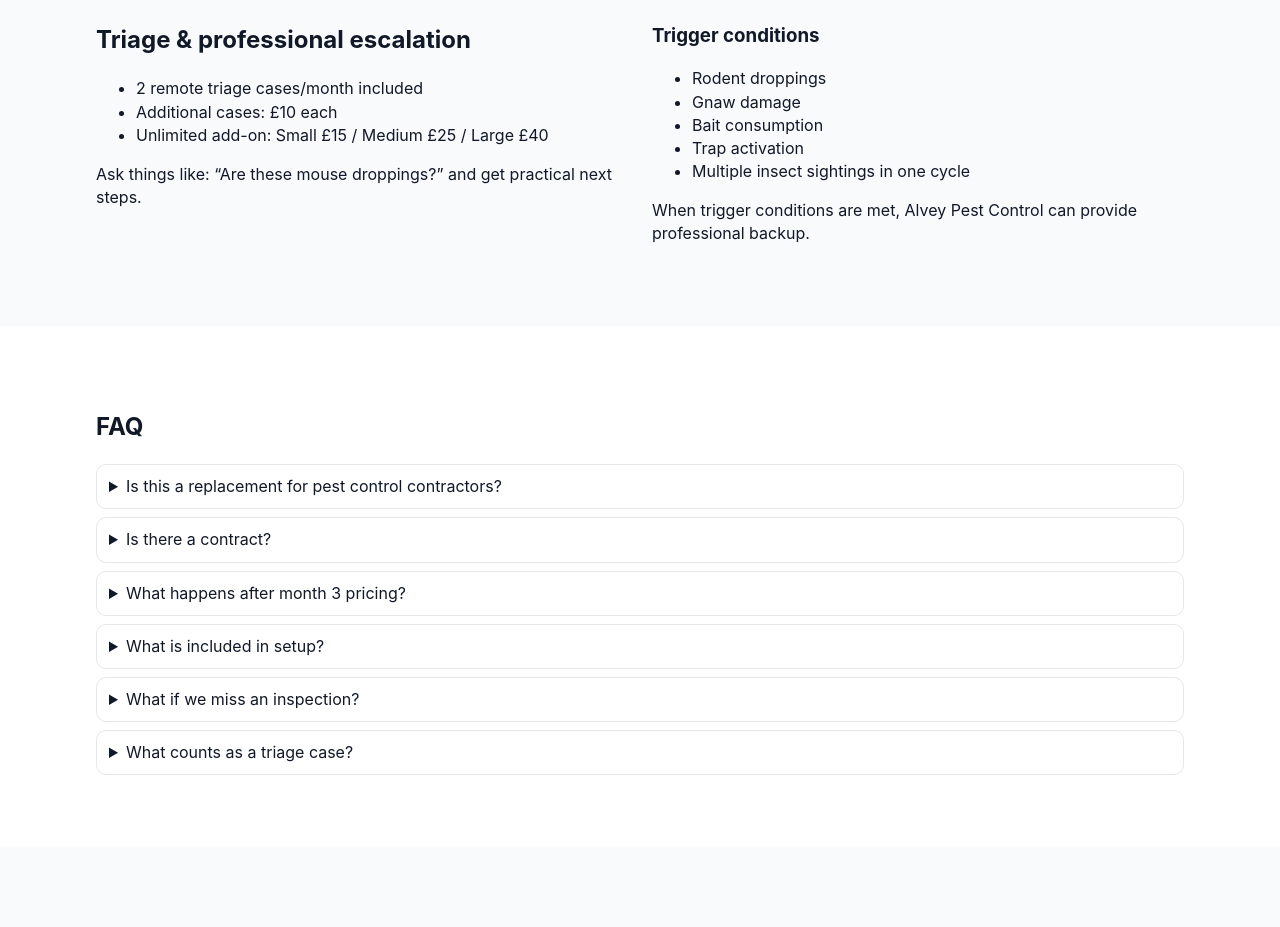
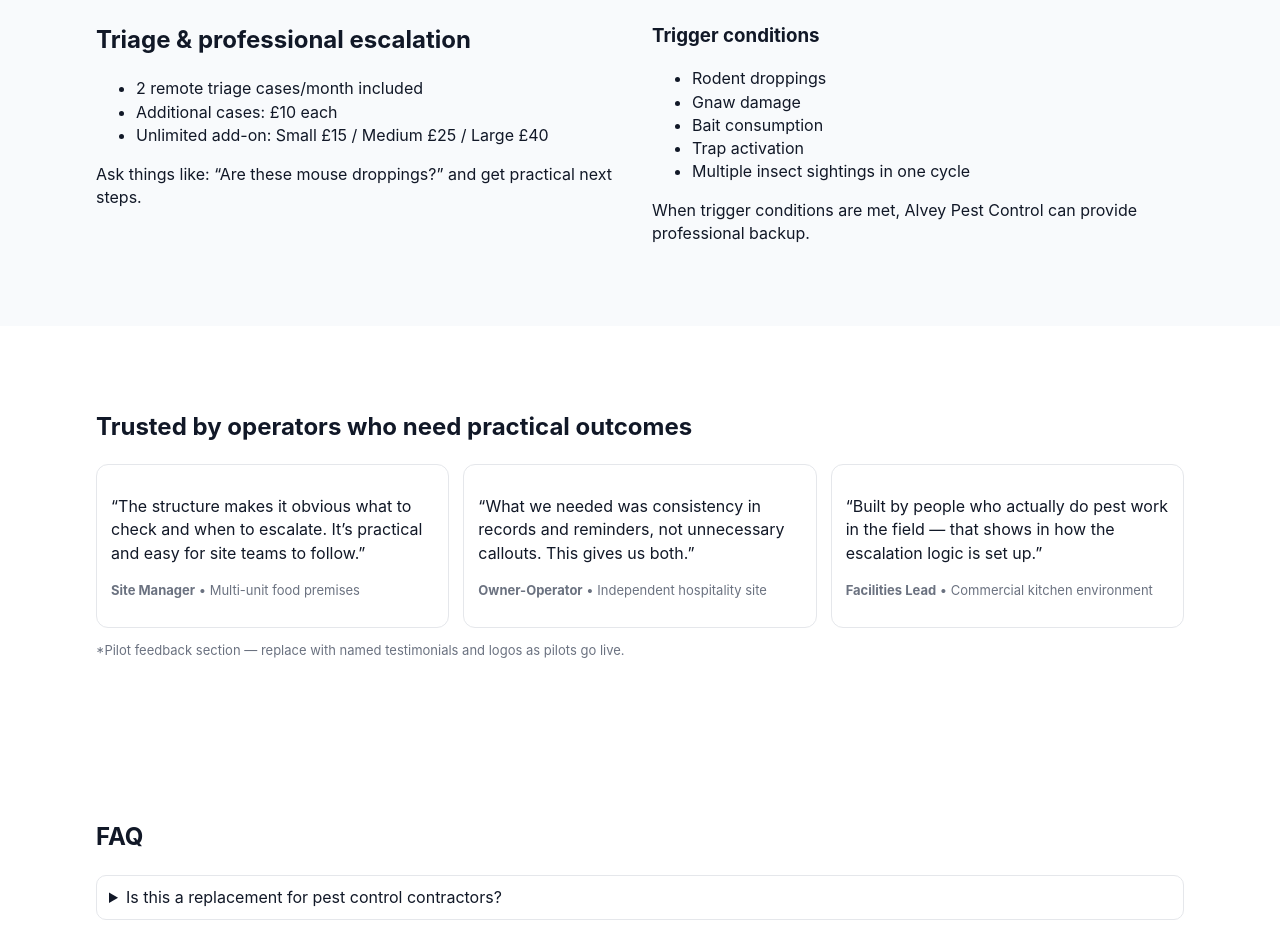
Before and after one commit to johnalvey13-rgb/pest-intel-site, a plain HTML site: page index.html in a window 1280 px wide. Shown: the part 2627-3554 px from the top of the page. Drawn offline with Linux system fonts and the light colour scheme.

Commit message:
Broaden target-premises wording and add social-proof testimonial strip

```diff
--- a/index.html
+++ b/index.html
@@ -63,7 +63,7 @@
       <div class="container grid-2">
         <div>
           <h2>How Pest Intel works + what you get</h2>
-          <p>Designed for takeaways, cafés, schools and food sites that need practical compliance without unnecessary monthly contractor spend.</p>
+          <p>Designed for commercial premises including takeaways, cafés, schools, pubs with kitchens, care settings, supermarkets, and other food-handling sites that need practical compliance without unnecessary monthly contractor spend.</p>
           <ul>
             <li>Guided monthly inspections with photo evidence logging</li>
             <li>Digital compliance file for inspections and audits</li>
@@ -135,6 +135,27 @@
       </div>
     </section>
 
+    <section class="section">
+      <div class="container">
+        <h2>Trusted by operators who need practical outcomes</h2>
+        <div class="cards-3">
+          <article class="card">
+            <p>“The structure makes it obvious what to check and when to escalate. It’s practical and easy for site teams to follow.”</p>
+            <p class="micro"><strong>Site Manager</strong> • Multi-unit food premises</p>
+          </article>
+          <article class="card">
+            <p>“What we needed was consistency in records and reminders, not unnecessary callouts. This gives us both.”</p>
+            <p class="micro"><strong>Owner-Operator</strong> • Independent hospitality site</p>
+          </article>
+          <article class="card">
+            <p>“Built by people who actually do pest work in the field — that shows in how the escalation logic is set up.”</p>
+            <p class="micro"><strong>Facilities Lead</strong> • Commercial kitchen environment</p>
+          </article>
+        </div>
+        <p class="micro">*Pilot feedback section — replace with named testimonials and logos as pilots go live.</p>
+      </div>
+    </section>
+
     <section id="faq" class="section">
       <div class="container">
         <h2>FAQ</h2>
```
